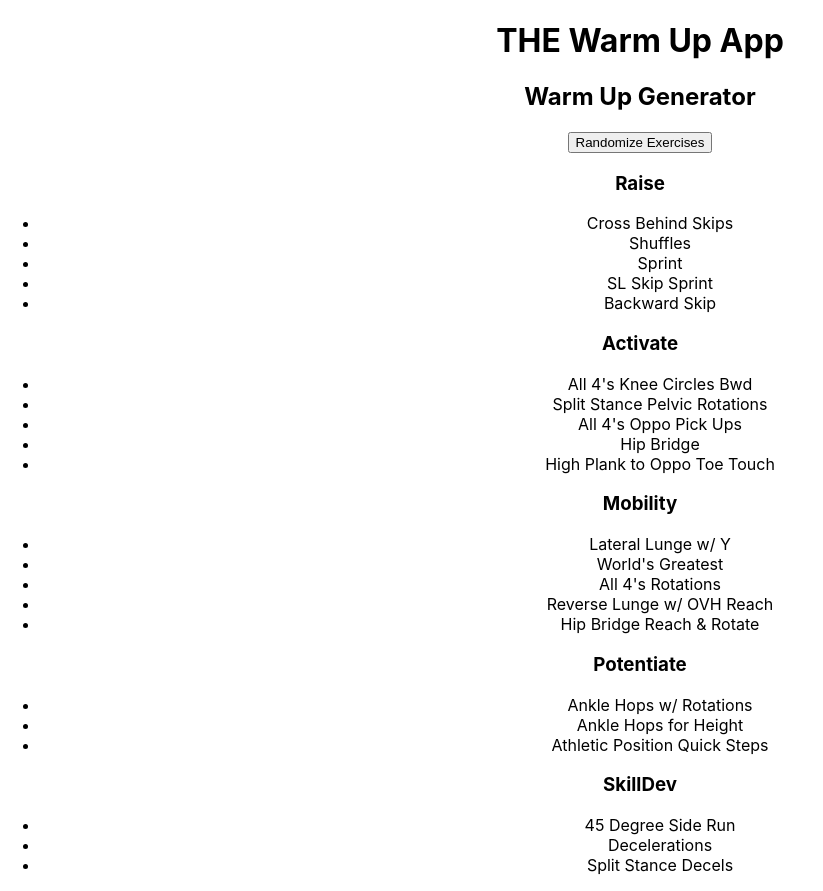
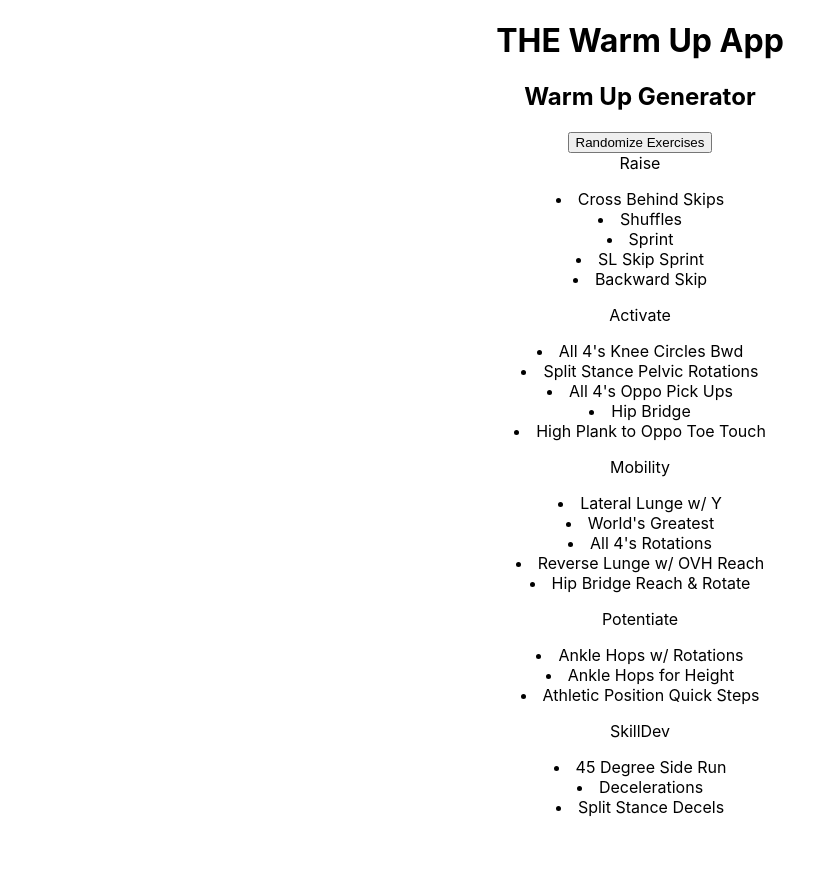
Before and after one commit to bneighbs6/warm-up-app, a React (Create React App) app: page / in a window 1280 px wide. Both pictures are taken after a click on the button "Randomize Exercises". Shown: the whole page, without its empty margins (0-823 px from the left). After the commit the page ends 833 px from the top, so only its background shows below. Built offline with nearby package versions, Linux system fonts and the light colour scheme.

Commit message:
Placed each category of w/u's into a Card

```diff
--- /dev/null
+++ b/src/components/WarmUpCard.jsx
@@ -0,0 +1,19 @@
+// WarmUpCard.jsx
+import React from "react";
+import { Card } from "react-bootstrap";
+
+// category and exercises are props that are being passed to WarmUpGenerator
+function WarmUpCard({ category, exercises }) {
+    return (
+        <Card>
+            <Card.Title>{category.charAt(0).toUpperCase() + category.slice(1)}</Card.Title>
+            <Card.Text>
+                    {exercises.map((exercise, index) => (
+                        <li key={index}>{exercise.exercise}</li>
+                    ))}
+            </Card.Text>
+        </Card>
+    );
+}
+
+export default WarmUpCard;
--- a/src/components/WarmUpGenerator.jsx
+++ b/src/components/WarmUpGenerator.jsx
@@ -1,7 +1,6 @@
-// WarmUpGenerator.jsx
-
 import React, { useState } from "react";
 import { generateWarmUp } from "../randomGenerator";
+import WarmUpCard from "./WarmUpCard";
 
 function WarmUpGenerator() {
     const [exercises, setExercises] = useState(null); // Initialize to null
@@ -13,19 +12,11 @@ function WarmUpGenerator() {
     return (
         <div>
             <h2>Warm Up Generator</h2>
-            <button
-            onClick={handleRandomize}
-            >Randomize Exercises</button>
+            <button onClick={handleRandomize}>Randomize Exercises</button>
             {exercises ? ( // Check if exercises is not null
                 Object.entries(exercises).map(([category, exerciseList]) => (
                     <div key={category}>
-                        {/* Displays each Category of Warm Up */}
-                        <h3>{category.charAt(0).toUpperCase() + category.slice(1)}</h3>
-                        <ul>
-                            {exerciseList.map((exercise, index) => (
-                                <li key={index}>{exercise.exercise}</li> // Displays each exercise -> gotten from exercise data in the data folder
-                            ))}
-                        </ul>
+                        <WarmUpCard category={category} exercises={exerciseList} />
                     </div>
                 ))
             ) : (
```
